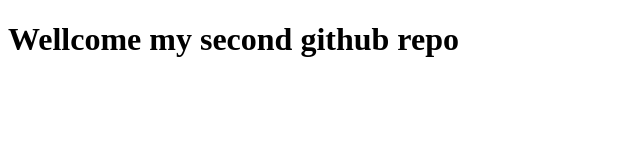
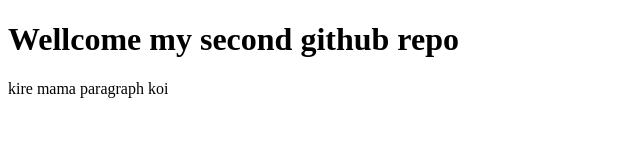
Before and after one commit to Sayeed1037/my-second-repo, a plain HTML site: page index.html in a window 1280 px wide. Shown: the whole page, without its empty margins (0-640 px from the left). Drawn offline with Linux system fonts and the light colour scheme.

Commit message:
code and file added

```diff
--- a/index.html
+++ b/index.html
@@ -8,5 +8,6 @@
 </head>
 <body>
     <h1>Wellcome my second github repo</h1>
+    <p>kire mama paragraph koi</p>
 </body>
 </html>
--- /dev/null
+++ b/style.css
@@ -0,0 +1,3 @@
+p{
+ color: brown;
+}
```
